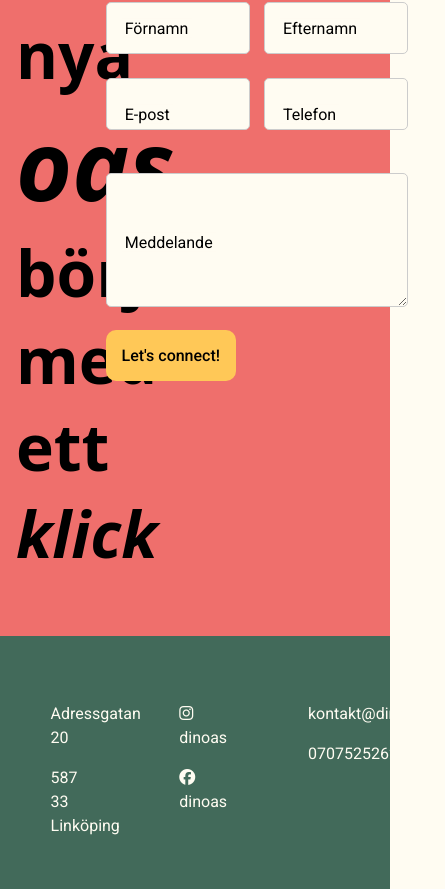
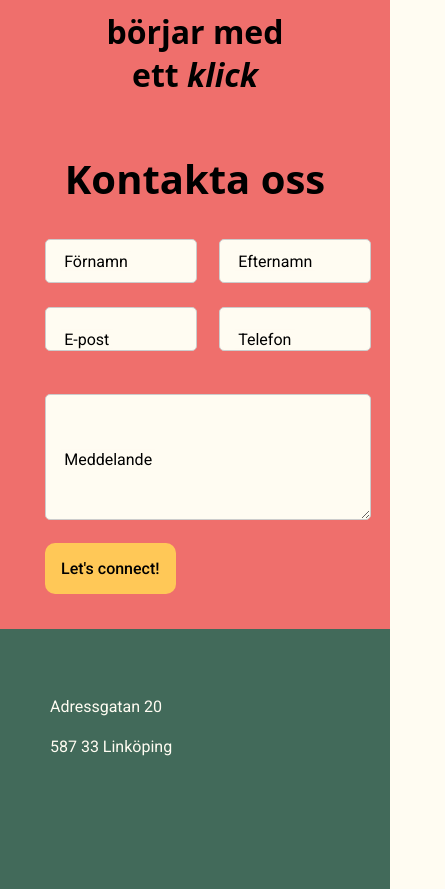
Before and after one commit to stinaRamona/dinoas_frontend, a React (Vite) app: page /om in a window 390 px wide. Shown: the part 2051-2940 px from the top of the page, 445 px wide, since content can reach past the window. Built offline with nearby package versions, Linux system fonts and the light colour scheme; a web font is replaced by a local one.

Commit message:
kontaktformulär och footer responsiva

```diff
--- a/src/css/ContactForm.css
+++ b/src/css/ContactForm.css
@@ -115,3 +115,47 @@ form input[type="submit"]:hover {
     font-family: 'Roboto', sans-serif;
     font-size: 1.2em;
 }
+
+/*Mellanskärmar*/
+@media (max-width: 900px) {
+    #contatHeadeing {
+        font-size: 3em;
+        max-width: 45%;
+    }
+
+    #contactFormWrapper {
+        flex-direction: column;
+        align-items: center;
+        justify-content: space-between;
+    }
+}
+
+/*Små skärmar*/
+@media (max-width: 550px) {
+    #contatHeadeing {
+        font-size: 2em;
+        max-width: 55%;
+    }
+
+    #contactFormWrapper {
+        flex-direction: column;
+        align-items: center;
+        justify-content: center;
+        box-sizing: border-box;
+    }
+
+    #contactFormWrapper form {
+        max-width: 300px;
+        width: 100%;
+        margin: 0 auto;
+    }
+
+    .inputWrapper input {
+    padding: 0.75rem;
+    }
+
+    .inputWrapper textarea {
+        padding: 0.75rem;
+    }
+
+}
--- a/src/css/Footer.css
+++ b/src/css/Footer.css
@@ -12,3 +12,13 @@ footer {
     max-width: 33%;
     padding: 3em;
 }
+
+@media (max-width: 550px) {
+    footer {
+        flex-direction: column;
+    }
+
+    .footerInfo {
+        max-width: 100%;
+    }
+}
```
